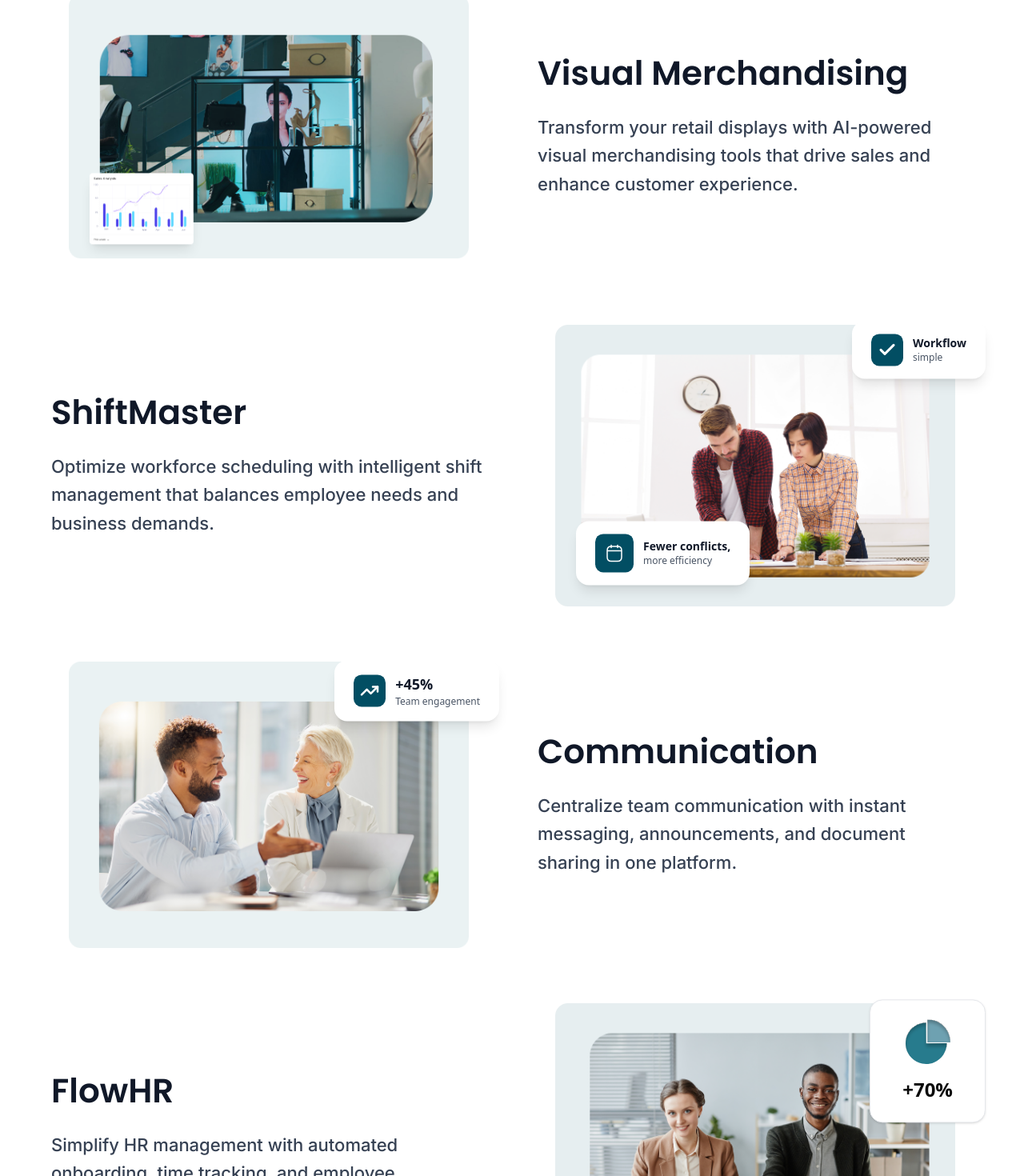
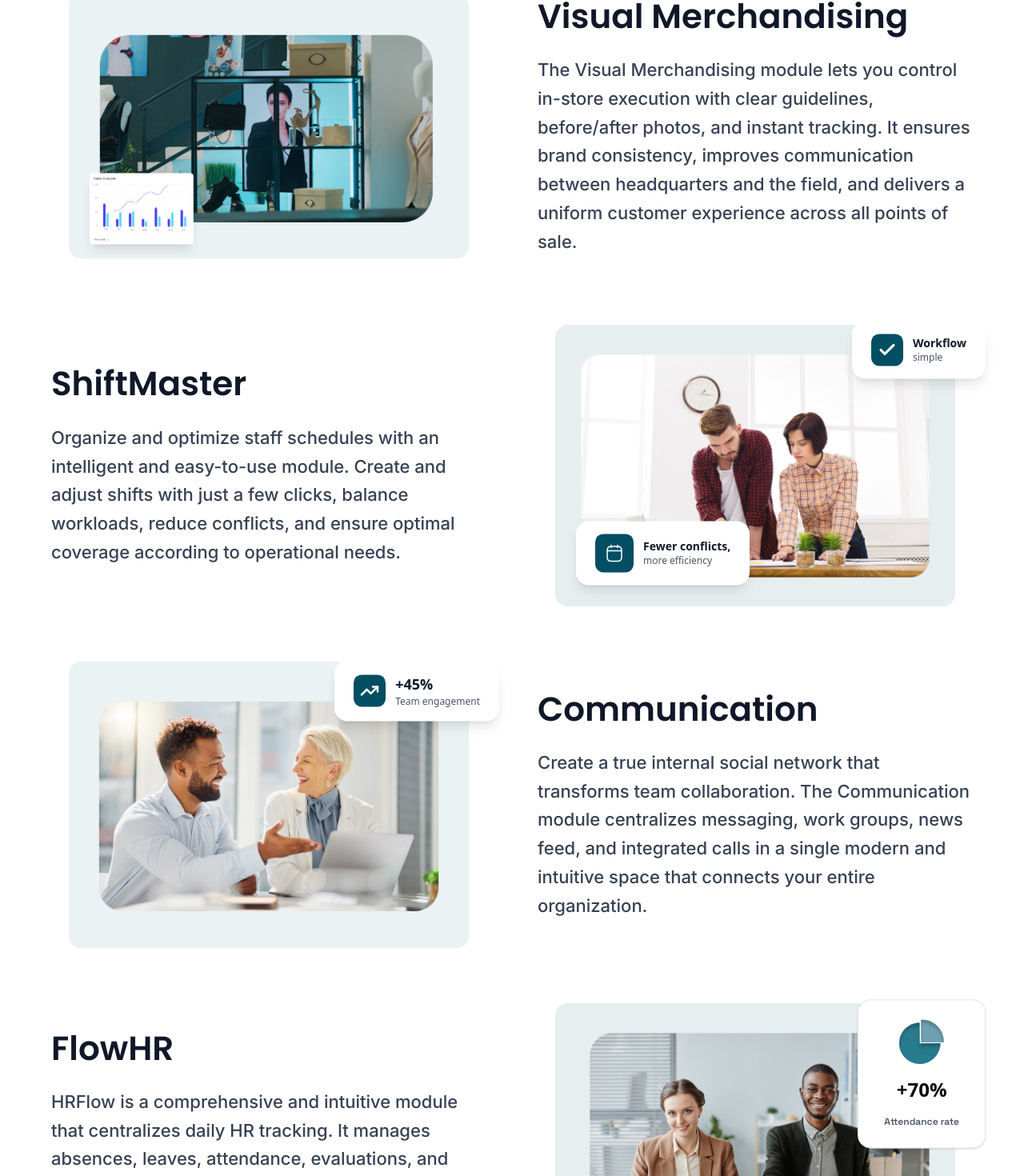
Before and after one commit to TacTixSolutions/AetosTechnology, a Next.js app: page /en/solutions/flowUp in a window 1280 px wide. Shown: the part 1046-2516 px from the top of the page at 80% size. Built offline with nearby package versions, Linux system fonts and the light colour scheme.

Commit message:
flow page minor changes

```diff
--- a/src/app/[lang]/_components/heroSection/heroSection.tsx
+++ b/src/app/[lang]/_components/heroSection/heroSection.tsx
@@ -54,7 +54,7 @@ function HeroSection({ dict }: HeroSectionProps) {
             className=" relative"
           />
           <div className="absolute scale-75 lg:scale-100 -bottom-4 -left-12 animate-float">
-            <PieChartCard />
+            <PieChartCard attendanceRate="" />
           </div>
           <div className="absolute scale-75 lg:scale-100 bottom-3 -right-28 animate-float-1">
             <SalesCard />
--- a/src/app/[lang]/_components/heroSection/pieChartCard.tsx
+++ b/src/app/[lang]/_components/heroSection/pieChartCard.tsx
@@ -1,9 +1,12 @@
-function PieChartCard() {
+function PieChartCard({ attendanceRate }: { attendanceRate: string }) {
   return (
-    <div className="bg-white rounded-2xl px-4 card-shadow">
+    <div className="bg-white rounded-2xl px-2 card-shadow">
       <div className="p-6 flex flex-col items-center justify-center gap-4">
         <PieChartIcon />
         <p className="text-2xl font-bold">+70%</p>
+        <div className="text-center text-gray-600 font-semibold font-space text-xs">
+          {attendanceRate}
+        </div>
       </div>
     </div>
   );
--- a/src/app/[lang]/solutions/flowUp/_components/infoSectionData.tsx
+++ b/src/app/[lang]/solutions/flowUp/_components/infoSectionData.tsx
@@ -8,6 +8,7 @@ import {
 import Image from "next/image";
 
 interface ModuleDict {
+  attendanceRate: string;
   title: string;
   description: string;
   id: string;
@@ -139,7 +140,7 @@ export const getInfoCards = (modules: ModulesDict) => [
     imageAlt: modules.flowHR.title,
     floatingComponentOne: (
       <div className="animate-float">
-        <PieChartCard />
+        <PieChartCard attendanceRate={modules.flowHR.attendanceRate} />
       </div>
     ),
   },
--- a/src/locales/en.json
+++ b/src/locales/en.json
@@ -311,17 +311,17 @@
     "modules": {
       "supervisor": {
         "title": "SuperVisor",
-        "description": "Streamline store operations with real-time task management and performance tracking for enhanced productivity.",
+        "description": "SuperVisor optimizes field operations with smart checklists, streamlined schedules, and real-time reports. Designed for multi-site teams, it accelerates daily work, improves execution, and facilitates better decision-making.",
         "id": "supervisor"
       },
       "visualMerchandising": {
         "title": "Visual Merchandising",
-        "description": "Transform your retail displays with AI-powered visual merchandising tools that drive sales and enhance customer experience.",
+        "description": "The Visual Merchandising module lets you control in-store execution with clear guidelines, before/after photos, and instant tracking. It ensures brand consistency, improves communication between headquarters and the field, and delivers a uniform customer experience across all points of sale.",
         "id": "visual-merchandising"
       },
       "shiftMaster": {
         "title": "ShiftMaster",
-        "description": "Optimize workforce scheduling with intelligent shift management that balances employee needs and business demands.",
+        "description": "Organize and optimize staff schedules with an intelligent and easy-to-use module. Create and adjust shifts with just a few clicks, balance workloads, reduce conflicts, and ensure optimal coverage according to operational needs.",
         "id": "shiftmaster",
         "card1Title": "Workflow",
         "card1Subtitle": "simple",
@@ -330,26 +330,27 @@
       },
       "communication": {
         "title": "Communication",
-        "description": "Centralize team communication with instant messaging, announcements, and document sharing in one platform.",
+        "description": "Create a true internal social network that transforms team collaboration. The Communication module centralizes messaging, work groups, news feed, and integrated calls in a single modern and intuitive space that connects your entire organization.",
         "id": "communication",
         "statValue": "+45%",
         "statLabel": "Team engagement"
       },
       "flowHR": {
         "title": "FlowHR",
-        "description": "Simplify HR management with automated onboarding, time tracking, and employee performance monitoring.",
-        "id": "flowhr"
+        "description": "HRFlow is a comprehensive and intuitive module that centralizes daily HR tracking. It manages absences, leaves, attendance, evaluations, and employee journeys while providing clear and up-to-date information. A simple and structured tool to support teams and HR decision-making.",
+        "id": "flowhr",
+        "attendanceRate": "Attendance rate"
       },
       "microLearning": {
         "title": "Micro-Learning",
-        "description": "Empower your team with bite-sized training modules and gamified learning experiences for continuous development.",
+        "description": "Offer your teams a fast, interactive learning experience accessible anytime. The Micro-Learning module delivers short training capsules, videos, quizzes, and targeted pathways to continuously develop field skills. A modern and flexible approach to strengthen competencies without disrupting operations.",
         "id": "micro-learning",
         "cardTitle": "Quizzes",
         "cardSubtitle": "Smart learning"
       },
       "optiStock": {
         "title": "OptiStock",
-        "description": "Maximize inventory efficiency with real-time stock tracking and intelligent reordering suggestions.",
+        "description": "OptiStock optimizes stock levels with an AI analysis engine that tracks sales and inventory for each store. It detects imbalances, recommends the best transfers, anticipates needs, and avoids stockouts, overstocks, and lost sales.",
         "id": "optistock",
         "statValue": "70%",
         "statLabel": "Smart tracking"
--- a/src/locales/fr.json
+++ b/src/locales/fr.json
@@ -72,7 +72,8 @@
     "ctaButton": "Découvrir nos solutions",
     "imageAlt": "Illustration de la section héroïque",
     "brandImageAlt": "Marque Aetos Technology",
-    "addedValue": "Valeur ajoutée pour vos clients"
+    "addedValue": "Valeur ajoutée pour vos clients",
+    "attendanceRate": "Taux de présence"
   },
   "brandCarousel": {
     "title": "Notre succès avec ",
@@ -311,17 +312,17 @@
     "modules": {
       "supervisor": {
         "title": "SuperVisor",
-        "description": "Rationalisez les opérations en magasin avec la gestion des tâches en temps réel et le suivi des performances pour une productivité accrue.",
+        "description": "SuperVisor optimise les opérations terrain grâce à des checklists intelligentes, des plannings rationalisés et des rapports en temps réel. Conçu pour les équipes multisites, il accélère le travail quotidien, améliore l'exécution et facilite une meilleure prise de décision.",
         "id": "supervisor"
       },
       "visualMerchandising": {
         "title": "Visual Merchandising",
-        "description": "Transformez vos présentations retail avec des outils de merchandising visuel alimentés par l'IA qui stimulent les ventes et améliorent l'expérience client.",
+        "description": "Le module Visual Merchandising vous permet de contrôler l'exécution en magasin avec des directives claires, des photos avant/après et un suivi instantané. Il garantit la cohérence de la marque, améliore la communication entre le siège et le terrain, et offre une expérience client uniforme dans l'ensemble des points de vente.",
         "id": "visual-merchandising"
       },
       "shiftMaster": {
         "title": "ShiftMaster",
-        "description": "Optimisez la planification du personnel avec une gestion intelligente des quarts de travail qui équilibre les besoins des employés et les exigences de l'entreprise.",
+        "description": "Organisez et optimisez les plannings du personnel grâce à un module intelligent et simple d'utilisation. Créez et ajustez les shifts en quelques clics, équilibrez les charges de travail, réduisez les conflits, et assurez une couverture optimale selon les besoins opérationnels.",
         "id": "shiftmaster",
         "card1Title": "Flux de travail",
         "card1Subtitle": "simple",
@@ -330,26 +331,27 @@
       },
       "communication": {
         "title": "Communication",
-        "description": "Centralisez la communication d'équipe avec la messagerie instantanée, les annonces et le partage de documents sur une seule plateforme.",
+        "description": "Créez un véritable réseau social interne qui transforme la collaboration d'équipe. Le module Communication centralise la messagerie, les groupes de travail, le fil d'actualités et les appels intégrés dans un seul espace moderne et intuitif qui connecte toute votre organisation.",
         "id": "communication",
         "statValue": "+45%",
         "statLabel": "Engagement des équipes"
       },
       "flowHR": {
         "title": "FlowHR",
-        "description": "Simplifiez la gestion RH avec l'intégration automatisée, le suivi du temps et la surveillance des performances des employés.",
-        "id": "flowhr"
+        "description": "HRFlow est un module complet et intuitif qui centralise le suivi RH quotidien. Il gère les absences, les congés, les présences, les évaluations et les parcours employés tout en fournissant des informations claires et à jour. Un outil simple et structuré pour soutenir les équipes et la prise de décision RH.",
+        "id": "flowhr",
+        "attendanceRate": "Taux de présence"
       },
       "microLearning": {
         "title": "Micro-Learning",
-        "description": "Responsabilisez votre équipe avec des modules de formation en petites doses et des expériences d'apprentissage gamifiées pour un développement continu.",
+        "description": "Offrez à vos équipes une expérience d'apprentissage rapide, interactive et accessible à tout moment. Le module Micro-Learning délivre de courtes capsules de formation, des vidéos, des quiz et des parcours ciblés pour développer les compétences terrain en continu. Une approche moderne et flexible pour renforcer les compétences sans perturber les opérations.",
         "id": "micro-learning",
         "cardTitle": "Quizzes",
         "cardSubtitle": "Smart learning"
       },
       "optiStock": {
         "title": "OptiStock",
-        "description": "Maximisez l'efficacité des stocks avec le suivi en temps réel et les suggestions de réapprovisionnement intelligentes.",
+        "description": "OptiStock optimise les niveaux de stock grâce à un moteur d'analyse IA qui suit les ventes et les inventaires de chaque magasin. Il détecte les déséquilibres, recommande les meilleurs transferts, anticipe les besoins et évite les ruptures, les surstocks et les ventes perdues.",
         "id": "optistock",
         "statValue": "70%",
         "statLabel": "Smart tracking"
```
